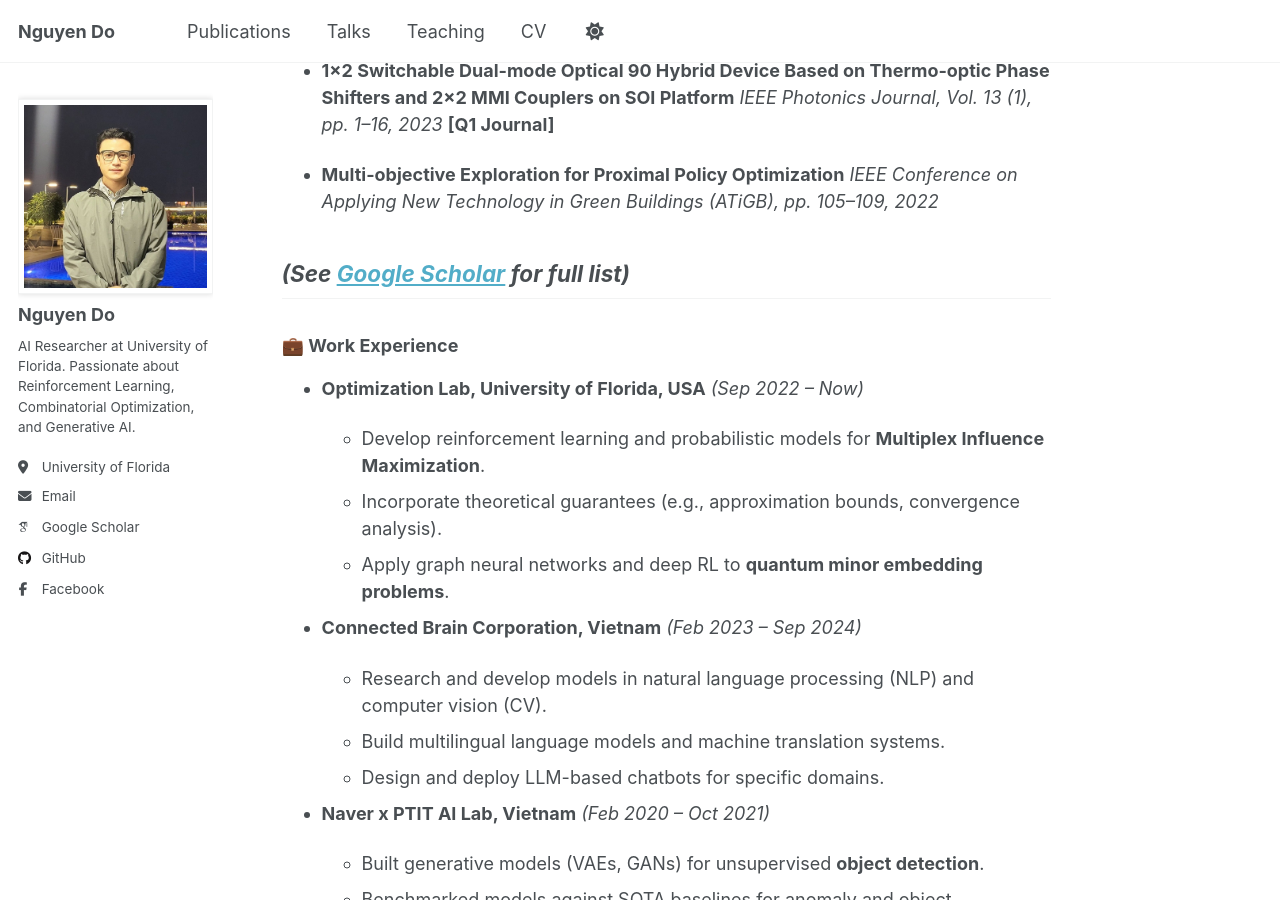
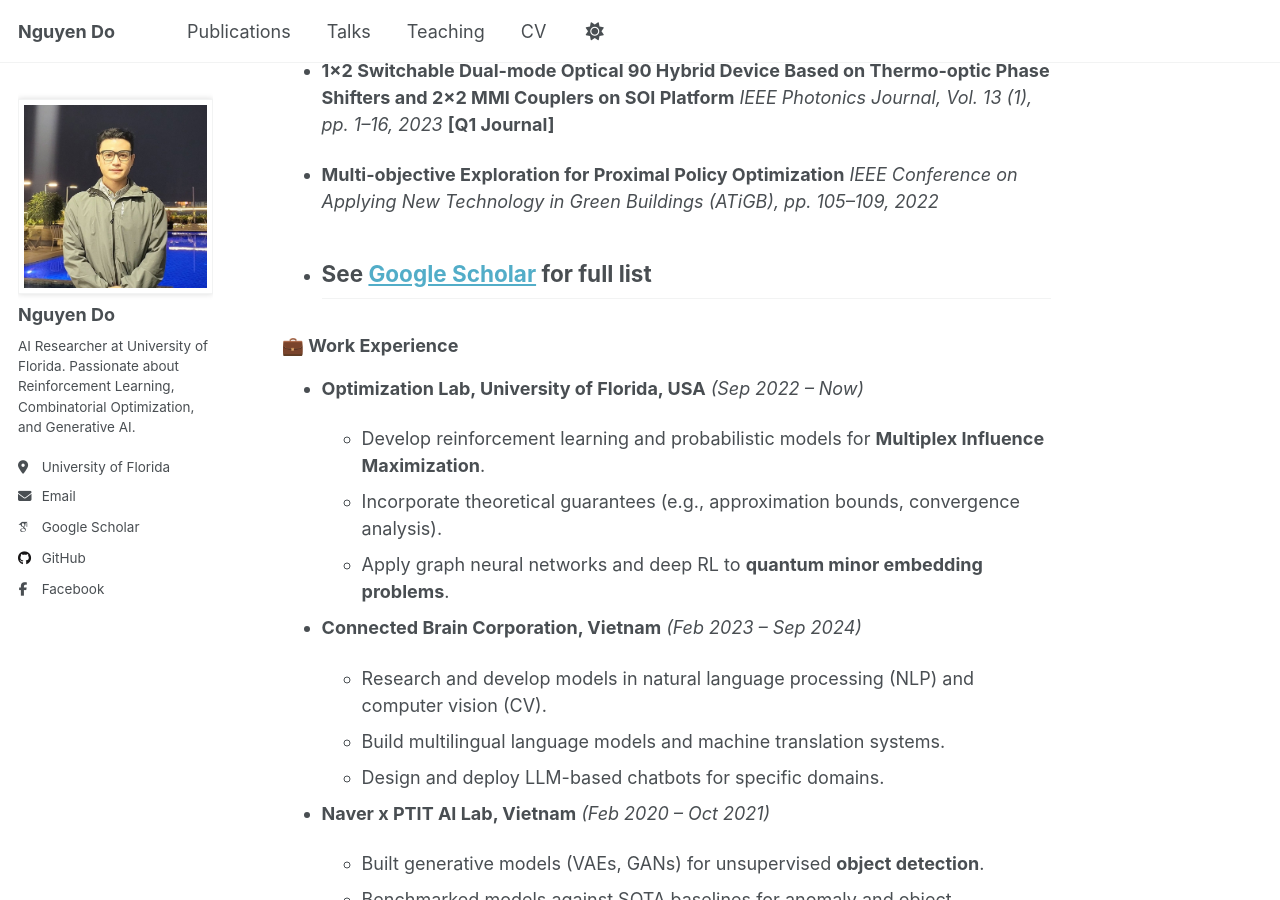
Before and after one commit to nguyendo1801/nguyendo1801.github.io, a Jekyll site: the page built from _pages/about.md, in a window 1280 px wide and 900 px high, scrolled down 1541 px. Built offline with Jekyll 4.4.1, drawn with Linux system fonts in a browser that asks for light colours; some web fonts are replaced.

Commit message:
0.0.0.0.2.3

```diff
--- a/_pages/about.md
+++ b/_pages/about.md
@@ -47,7 +47,7 @@ I’m especially drawn to problems that sit at the boundary between learning and
 - **Multi-objective Exploration for Proximal Policy Optimization**
   *IEEE Conference on Applying New Technology in Green Buildings (ATiGB), pp. 105–109, 2022*
 
-*(See [Google Scholar](https://scholar.google.com/citations?user=6f9HM24AAAAJ&hl=en) for full list)*
+- See [Google Scholar](https://scholar.google.com/citations?user=6f9HM24AAAAJ&hl=en) for full list
 ---
 
 ### 💼 Work Experience
```
